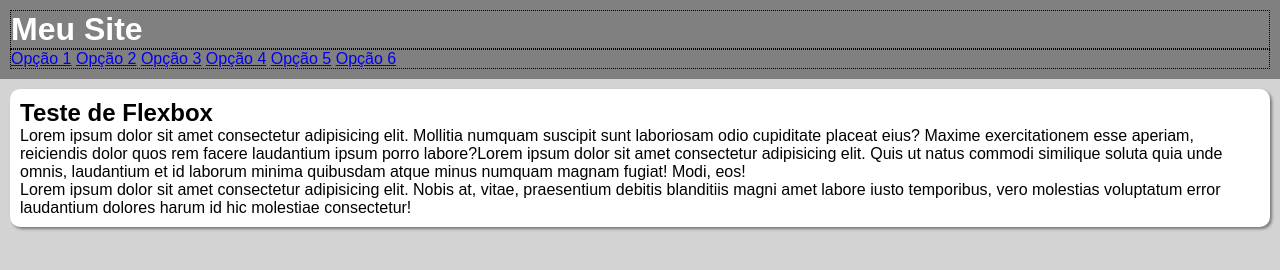
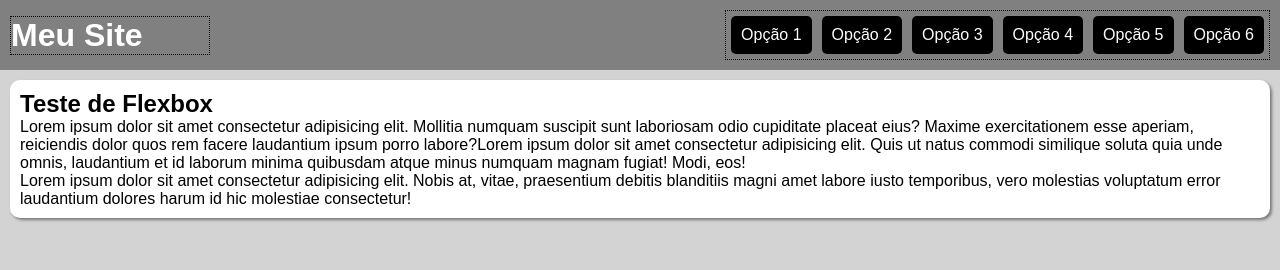
Before and after one commit to JVictor-web/html-css, a plain HTML site: page exercicios/ex027/flex013 - menu flexbox/index.html in a window 1280 px wide. Drawn offline with Linux system fonts and the light colour scheme.

Commit message:
menu flexbox

```diff
--- a/exercicios/ex027/flex013 - menu flexbox/estilo/style.css
+++ b/exercicios/ex027/flex013 - menu flexbox/estilo/style.css
@@ -20,14 +20,40 @@
     background-color: gray;
     color: white;
     padding: 10px;
+
+    display: flex;
+    flex-flow: row wrap;
+    justify-content: space-between;
+    align-items: center;
 }
 
 header > h1 {
     border: 1px dotted black;
+    flex: 0 0 200px;
 }
 
 header > nav {
     border: 1px dotted black;
+
+    display: flex;
+    flex-flow: row wrap;
+    justify-content: flex-end;
+}
+
+header > nav > a {
+    background-color: black;
+    color: white;
+    padding: 10px;
+    margin: 5px;
+    border-radius: 5px;
+    text-decoration: none;
+    text-align: center;
+}
+
+header > nav > a:hover {
+    background-color: white;
+    color: black;
+    transition: backgroud-color .5;
 }
 main {
     background-color: white;
--- a/exercicios/ex027/flex013 - menu flexbox/index.html
+++ b/exercicios/ex027/flex013 - menu flexbox/index.html
@@ -10,12 +10,12 @@
     <header>
         <h1>Meu Site</h1>
         <nav>
-            <a href="#" class="opçao">Opção 1</a>
-            <a href="#" class="opçao">Opção 2</a>
-            <a href="#" class="opçao">Opção 3</a>
-            <a href="#" class="opçao">Opção 4</a>
-            <a href="#" class="opçao">Opção 5</a>
-            <a href="#" class="opçao">Opção 6</a>
+            <a href="#">Opção 1</a>
+            <a href="#">Opção 2</a>
+            <a href="#">Opção 3</a>
+            <a href="#">Opção 4</a>
+            <a href="#">Opção 5</a>
+            <a href="#">Opção 6</a>
         </nav>
     </header>
     <main>
```
